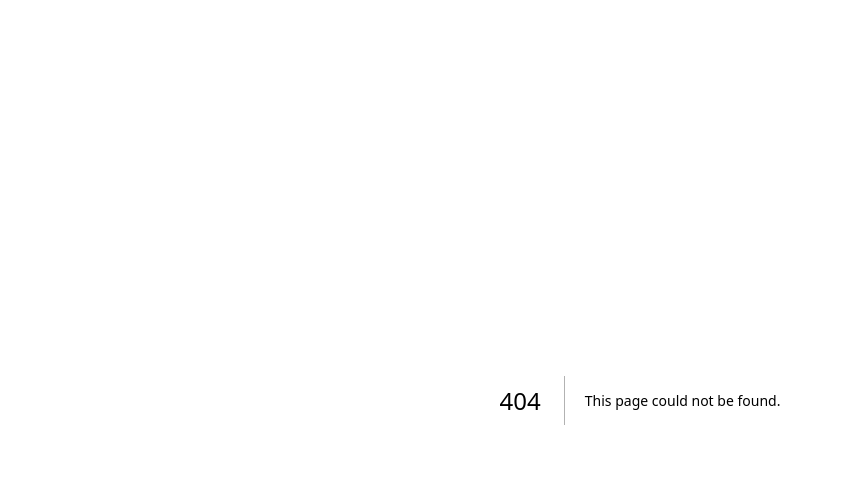
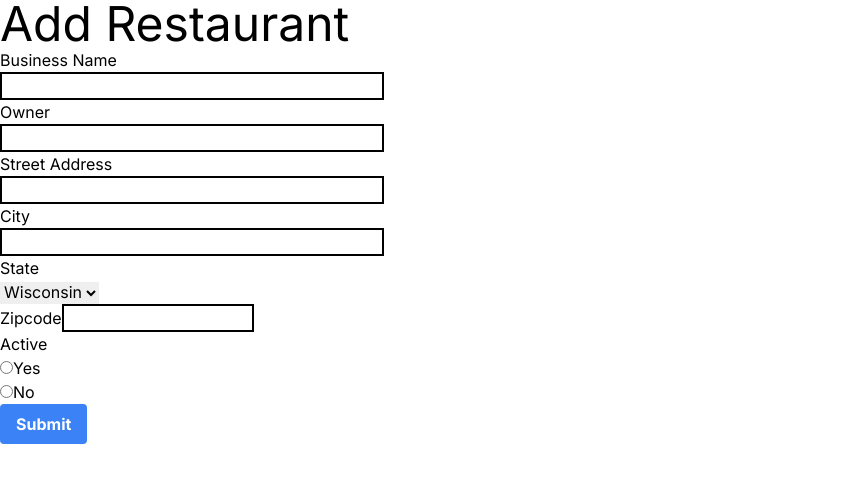
Before and after one commit to lukathao/restaurant-catalog, a Next.js app: page /admin/restaurants/addrestaurant in a window 1280 px wide. Before the commit this address had no page. Shown: the top 482 px of the page, without its empty margins (0-843 px from the left). Built offline with nearby package versions, Linux system fonts and the light colour scheme.

Commit message:
add hooks into form

```diff
--- a/src/app/admin/addmenu/[id]/page.tsx
+++ b/src/app/admin/addmenu/[id]/page.tsx
@@ -8,7 +8,7 @@ const AddMenuItem = () => {
       </div>
       <div>
         <form>
-          <div id="itemType" className="admin-menu p-5">
+          <div id="itemType" className="p-5">
             <label>Item Type</label><br />
             <select className="text-black border-2 border-black">
               <option value="0">Appetizer</option>
@@ -19,19 +19,19 @@ const AddMenuItem = () => {
               <option value="5">Other</option>
             </select>
           </div>
-          <div id="itemName" className="admin-menu p-5">
+          <div id="itemName" className="p-5">
             <label>Item Name</label><br />
-            <input type="text" name="menuItem" defaultValue="Menu Item" className="w-96 text-black border-black border-2" />
+            <input type="text" name="menuItem" className="w-96 text-black border-black border-2" />
           </div>
-          <div id="itemDescription" className="admin-menu p-5">
+          <div id="itemDescription" className="p-5">
             <label>Description</label><br />
-            <textarea rows="3" name="menuDescription" defaultValue="Description" className="w-96 block text-black border-black border-2" />
+            <textarea rows="3" name="menuDescription" className="w-96 block text-black border-black border-2" />
           </div>
-          <div id="price" className="admin-menu p-5">
+          <div id="price" className="p-5">
             <label>Price</label><br />
-            <input type="text" name="price" defaultValue="Price" className="text-black border-black border-2" />
+            <input type="text" name="price" className="text-black border-black border-2" />
           </div>
-          <div id="submitNewMenuItem" className="admin-menu p-5">
+          <div id="submitNewMenuItem" className="p-5">
             <button className="bg-blue-500 hover:bg-blue-700 text-white font-bold py-2 px-4 rounded border-black">Submit</button>
           </div>
         </form>
--- a/src/app/admin/addmenu/page.tsx
+++ b/src/app/admin/addmenu/page.tsx
@@ -13,6 +13,9 @@ const AddMenu = () => {
         <p>
           <Link href="/admin/addmenu/2">Vuam</Link>
         </p>
+        <p>
+          <Link href="/admin/addrestaurant">Add Restaurant</Link>
+        </p>
       </div>
     </>
   )
--- /dev/null
+++ b/src/app/admin/restaurants/addrestaurant/page.tsx
@@ -0,0 +1,131 @@
+"use client";
+
+import React, { useState } from 'react'
+
+const defaultRestaurantFormData = {
+  restaurantName: "",
+  restaurantOwner: "",
+  restaurantAddress: "",
+  isActive: "",
+  street: "",
+  city: "",
+  state: "",
+  zipCode: "",
+};
+
+const AddRestaurant = () => {
+  const [formData, setFormData] = useState(defaultRestaurantFormData);
+  const {
+    restaurantName,
+    restaurantOwner,
+    isActive,
+    street,
+    city,
+    state,
+    zipCode,
+  } = formData;
+
+  const onChange = (e: React.ChangeEvent<HTMLInputElement>) => {
+    setFormData((prevState) => ({
+      ...prevState,
+      [e.target.id]: e.target.value,
+    }));
+  }
+
+  const handleSubmitForm = (e: React.FormEvent<HTMLFormElement>) => {
+    e.preventDefault();
+    console.log(FormData)
+    setFormData(defaultRestaurantFormData);
+  };
+
+  return (
+    <>
+      <div>
+        <h1>Add Restaurant</h1>
+        <form onSubmit={handleSubmitForm}>
+          <div id="restaurantName">
+            <label>Business Name</label><br />
+            <input
+              type="text"
+              name="restaurantName"
+              className="w-96 text-black border-black border-2"
+              required
+              value={restaurantName}
+              onChange={onChange}
+              />
+          </div>
+          <div id="restaurantOwner">
+            <label>Owner</label><br />
+            <input
+              type="text"
+              name="restaurantOwner"
+              className="w-96 text-black border-black border-2"
+              required
+              value={restaurantOwner}
+              onChange={onChange}
+              />
+          </div>
+          <div id="restaurantAddress">
+            <div>
+              <label>Street Address</label><br />
+              <input
+                type="text"
+                name="streetAddress"
+                className="w-96 text-black border-black border-2"
+                required
+                value={street}
+                onChange={onChange}
+                />
+            </div>
+            <div>
+              <label>City</label><br />
+              <input
+                type="text"
+                name="city"
+                className="w-96 text-black border-black border-2"
+                required
+                value={city}
+                onChange={onChange}
+                />
+            </div>
+            <div>
+              <label>State</label><br />
+              <select name="state" required>
+                <option value={state}>Wisconsin</option>
+              </select>
+            </div>
+            <div>
+              <label>Zipcode</label>
+              <input
+                type="text"
+                name="zipCode"
+                className="w-48 text-black border-black border-2"
+                required
+                value={zipCode}
+                onChange={onChange}
+                />
+            </div>
+          </div>
+          <div id="isActive">
+            <fieldset>
+              <legend>Active</legend>
+              <div>
+                <input type="radio" id="yes" name="isActive" value={isActive} />
+                <label for="yes">Yes</label>
+              </div>
+              <div>
+                <input type="radio" id="no" name="isActive" value={isActive} />
+                <label for="no">No</label>
+              </div>
+            </fieldset>
+          </div>
+          <div>
+            <button className="bg-blue-500 hover:bg-blue-700 text-white font-bold py-2 px-4 rounded border-black">Submit</button>
+          </div>
+        </form>
+      </div>
+    </>
+  )
+}
+
+export default AddRestaurant
--- /dev/null
+++ b/src/app/admin/restaurants/page.tsx
@@ -0,0 +1,18 @@
+import Link from 'next/link'
+import React from 'react'
+
+const Restaurants = () => {
+  return (
+    <div>
+      <h1>Restaurants</h1>
+      <div id="restaurantList">
+        None yet.
+      </div>
+      <div id="Links">
+        <Link href="/admin/restaurants/addrestaurant">Add Restaurant</Link>
+      </div>
+    </div>
+  )
+}
+
+export default Restaurants
```
